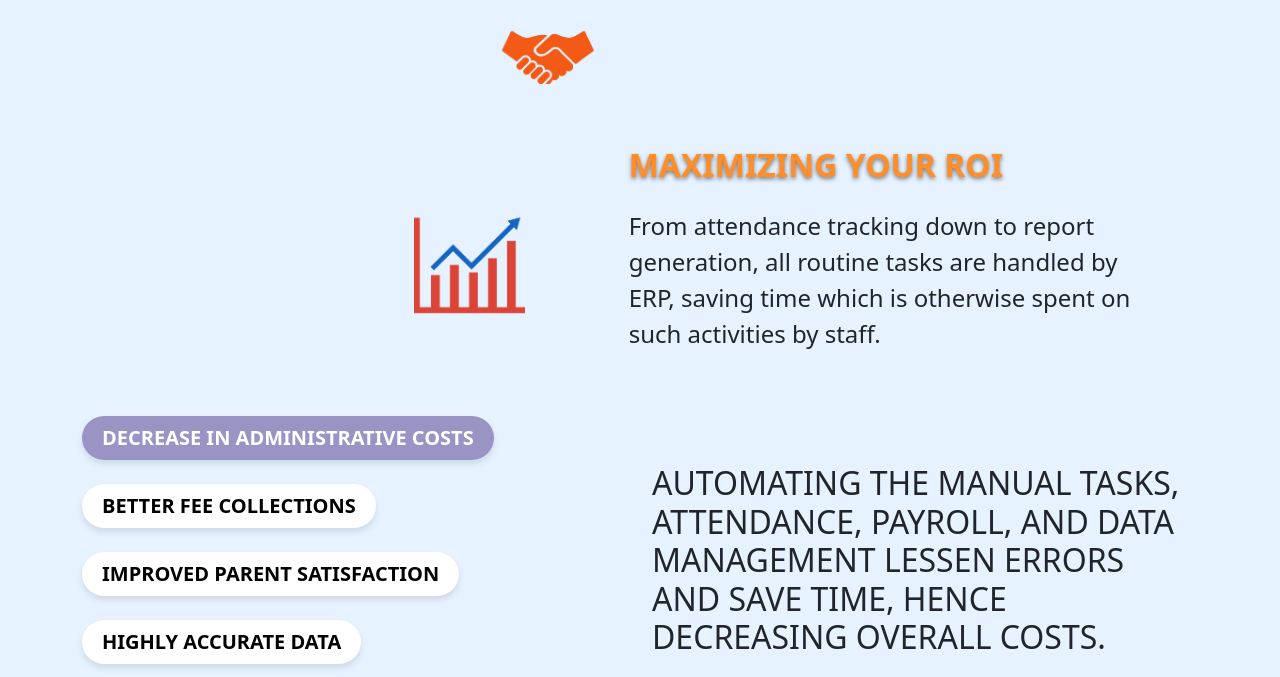
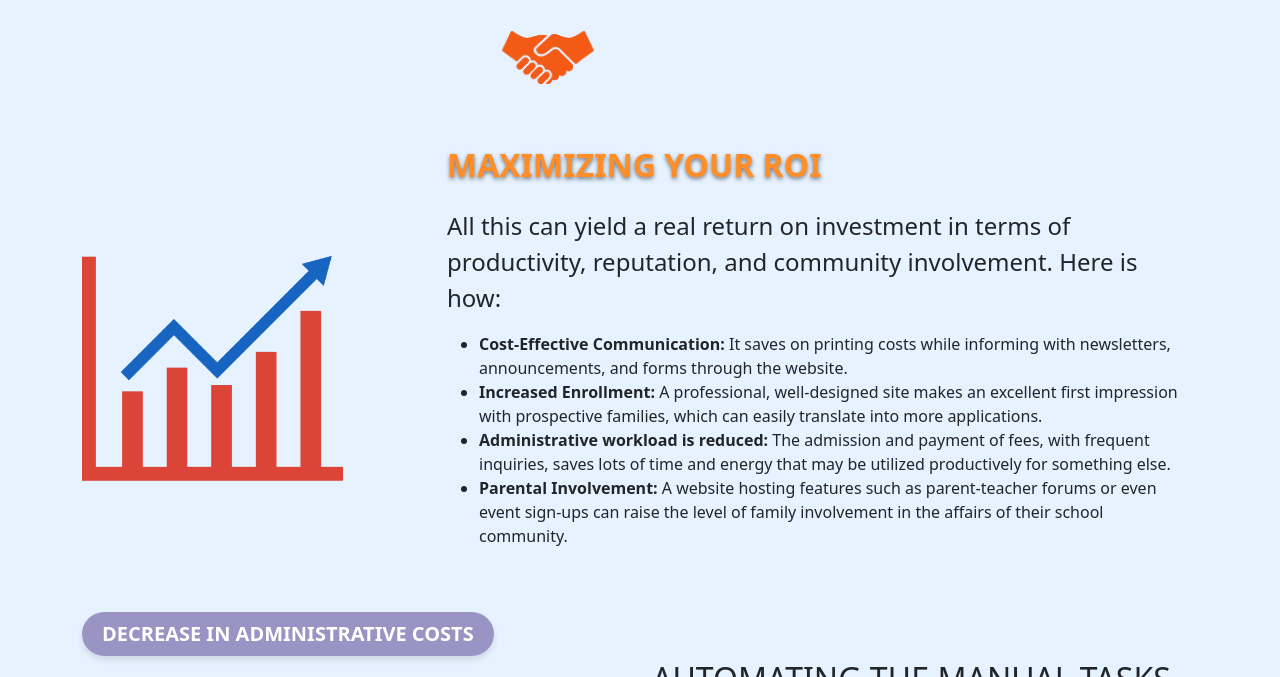
Before and after one commit to Manasmita07/school-demo, a plain HTML site: page SchoolMSystem.html in a window 1280 px wide. Shown: the part 5926-6603 px from the top of the page. Drawn offline with nearby package versions, Linux system fonts and the light colour scheme.

Commit message:
modified in content

```diff
--- a/SchoolMSystem.html
+++ b/SchoolMSystem.html
@@ -479,15 +479,20 @@
                     </div>
 
                 </div>
-                <div class="row align-items-center ml-20 mt-4 mb-5">
-                    <div class="col-md-2 ">
+                <div class="row align-items-center mt-4 mb-5">
+                    <div class="col-md-3 ">
                         <img src="./AllImages/29.png" alt="School ERP Illustration" class="img-fluid img-adjust mt-2">
                     </div>
                     <div class="col-md-8 ml-5">
                         <h2 class="text-color mb-4"><b>MAXIMIZING YOUR ROI</b></h2>
-                        <p class="text-large">From attendance tracking down to report generation, all routine tasks are
-                            handled by ERP, saving time which is otherwise spent on such activities by staff.
+                        <p class="text-large">All this can yield a real return on investment in terms of productivity, reputation, and community involvement. Here is how:
                         </p>
+                        <ul>
+                            <li>  <b>Cost-Effective Communication:</b> It saves on printing costs while informing with newsletters, announcements, and forms through the website.</li>
+                            <li> <b>Increased Enrollment: </b>A professional, well-designed site makes an excellent first impression with prospective families, which can easily translate into more applications.</li>
+                            <li> <b>Administrative workload is reduced:</b> The admission and payment of fees, with frequent inquiries, saves lots of time and energy that may be utilized productively for something else.</li>
+                            <li> <b>Parental Involvement:</b> A website hosting features such as parent-teacher forums or even event sign-ups can raise the level of family involvement in the affairs of their school community.</li>
+                        </ul>
                     </div>
                 </div>
             </div>
```
Also changed, not shown: SchoolWebsite.html (+11 -3 lines).
